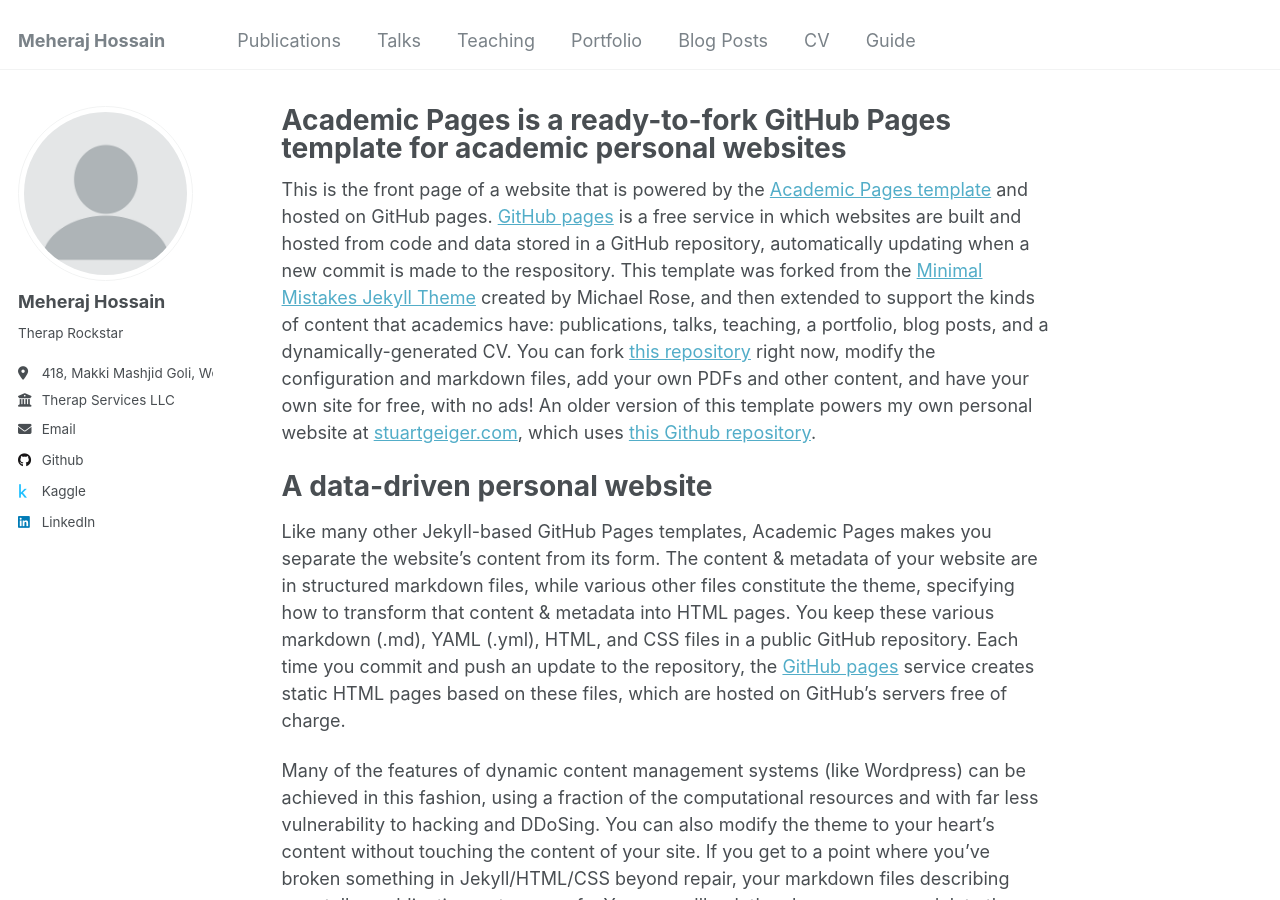
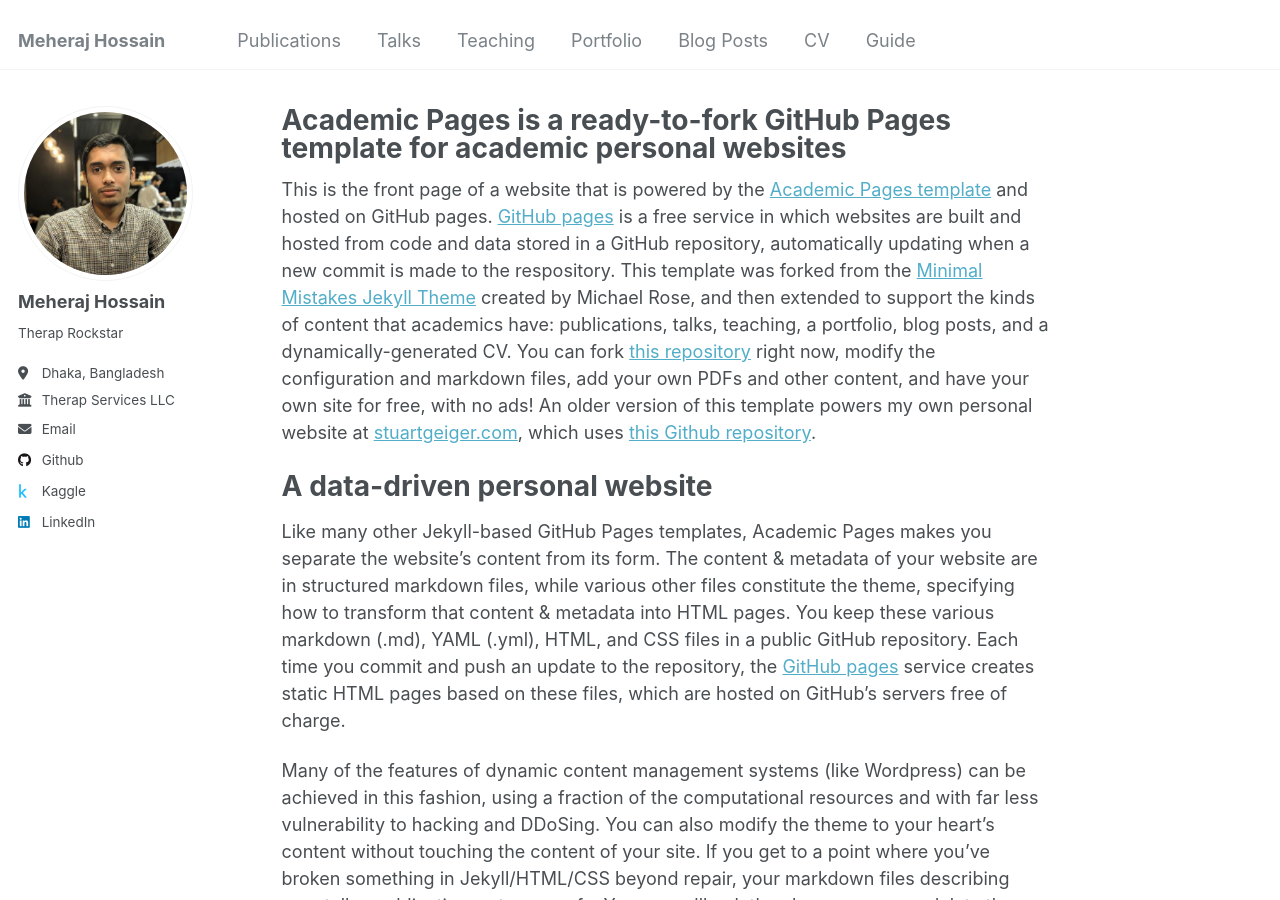
Before and after one commit to LetsTrie/letstrie.github.io, a Jekyll site: the page built from _pages/about.md, in a window 1280 px wide and 900 px high. Built offline with Jekyll 4.4.1, drawn with Linux system fonts in a browser that asks for light colours.

Commit message:
image updated

```diff
--- a/_config.yml
+++ b/_config.yml
@@ -25,7 +25,7 @@ author:
   name             : "Meheraj Hossain"
   pronouns         : # example: "she/her"
   bio              : "Therap Rockstar"
-  location         : "418, Makki Mashjid Goli, West Rampura, Dhaka-1219"
+  location         : "Dhaka, Bangladesh"
   employer         : "Therap Services LLC"
   uri              : # URL
   email            : "meherajj@gmail.com"
```
Also changed, not shown: images/profile.png.
